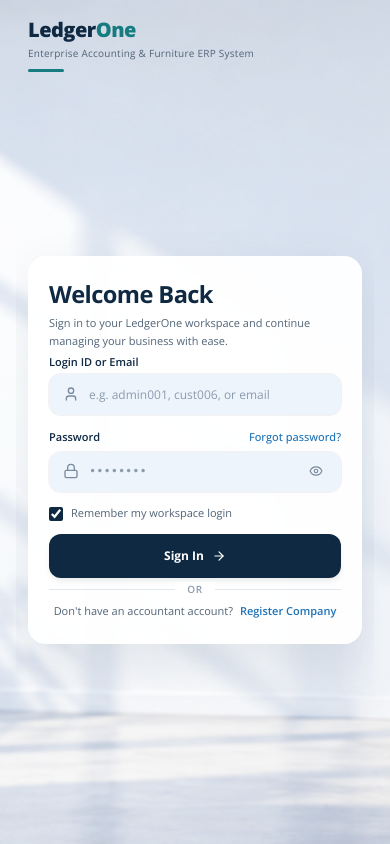
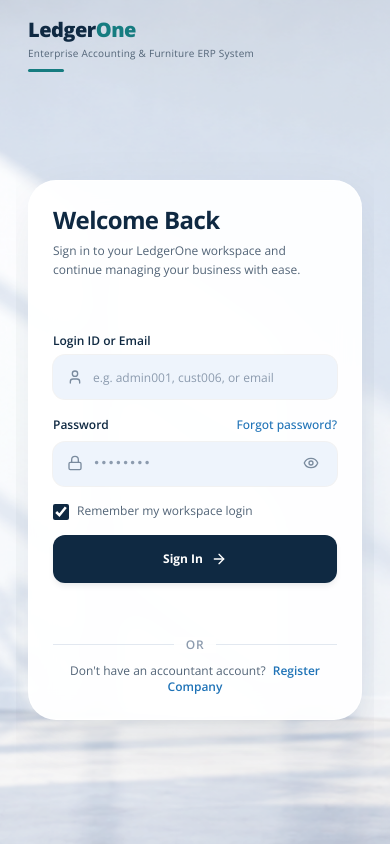
Before and after one commit to prathamrajbhar/LedgerOne, a Next.js app: page /login in a window 390 px wide. Built offline with nearby package versions, Linux system fonts and the light colour scheme.

Commit message:
style(auth): increase card height and decrease width matching reference card proportion

```diff
--- a/app/(auth)/layout.tsx
+++ b/app/(auth)/layout.tsx
@@ -124,7 +124,7 @@
 
           {/* Right Column: 5. LOGIN CARD */}
           <div className="col-span-1 lg:col-span-6 xl:col-span-5 flex justify-center lg:justify-end items-center w-full min-h-0">
-            <div className="w-full max-w-[540px] flex justify-center">
+            <div className="w-full max-w-[430px] sm:max-w-[440px] flex justify-center">
               {children}
             </div>
           </div>
--- a/app/(auth)/login/page.tsx
+++ b/app/(auth)/login/page.tsx
@@ -56,22 +56,22 @@
   };
 
   return (
-    <div className="w-full max-w-[540px] max-h-[calc(100dvh-50px)] max-h-[calc(100svh-50px)] bg-white/95 backdrop-blur-md shadow-[0_16px_50px_rgba(15,35,65,0.08)] border border-white/80 rounded-[clamp(18px,2.5vw,28px)] p-[clamp(16px,2.8vh,38px)] px-[clamp(20px,3.5vw,44px)] flex flex-col justify-between overflow-hidden">
+    <div className="w-full max-w-[430px] min-h-[540px] sm:min-h-[580px] lg:min-h-[610px] max-h-[calc(100dvh-40px)] bg-white/95 backdrop-blur-md shadow-[0_20px_60px_rgba(15,35,65,0.08)] border border-white/80 rounded-[28px] sm:rounded-[32px] p-6 sm:p-8 lg:p-9 flex flex-col justify-between overflow-hidden">
       {/* Header with Title & Subtitle */}
       <div className="flex-shrink-0">
-        <h2 className="text-[clamp(20px,2.8vh,28px)] font-bold text-[#0F2942] tracking-tight leading-tight">
+        <h2 className="text-2xl sm:text-[28px] font-bold text-[#0F2942] tracking-tight leading-tight">
           Welcome Back
         </h2>
-        <p className="text-[clamp(11px,1.25vh,13px)] text-[#526477] leading-relaxed mt-1">
-          Sign in to your LedgerOne workspace and continue<br className="hidden sm:inline" /> managing your business with ease.
+        <p className="text-xs sm:text-[13px] text-[#526477] leading-relaxed mt-1.5">
+          Sign in to your LedgerOne workspace and continue managing your business with ease.
         </p>
       </div>
 
       {/* Login Form */}
-      <form onSubmit={handleSubmit} className="space-y-[clamp(8px,1.4vh,16px)] pt-1 flex-1 flex flex-col justify-center min-h-0">
+      <form onSubmit={handleSubmit} className="space-y-4 pt-2 flex-1 flex flex-col justify-center min-h-0">
         {/* LOGIN ID FIELD */}
-        <div className="space-y-1">
-          <label className="text-[11px] sm:text-xs font-semibold text-[#0F2942] block">
+        <div className="space-y-1.5">
+          <label className="text-xs font-semibold text-[#0F2942] block">
             Login ID or Email
           </label>
           <div className="relative">
@@ -83,21 +83,21 @@
               placeholder="e.g. admin001, cust006, or email"
               value={loginId}
               onChange={(e) => setLoginId(e.target.value)}
-              className="w-full h-[clamp(38px,4.8vh,48px)] pl-10 pr-4 rounded-xl bg-[#EEF4FC] hover:bg-[#E8F0FA] focus:bg-white border-0 ring-1 ring-black/5 focus:ring-2 focus:ring-[#167C80]/30 text-xs sm:text-sm text-[#0F2942] placeholder:text-[#8C9BAE] transition-all outline-none"
+              className="w-full h-11 sm:h-12 pl-10 pr-4 rounded-xl bg-[#EEF4FC] hover:bg-[#E8F0FA] focus:bg-white border-0 ring-1 ring-black/5 focus:ring-2 focus:ring-[#167C80]/30 text-xs sm:text-sm text-[#0F2942] placeholder:text-[#8C9BAE] transition-all outline-none"
               required
             />
           </div>
         </div>
 
         {/* PASSWORD FIELD */}
-        <div className="space-y-1">
+        <div className="space-y-1.5">
           <div className="flex items-center justify-between">
-            <label className="text-[11px] sm:text-xs font-semibold text-[#0F2942] block">
+            <label className="text-xs font-semibold text-[#0F2942] block">
               Password
             </label>
             <Link
               href="/forgot-password"
-              className="text-[11px] sm:text-xs text-[#1F73B7] hover:underline font-medium py-0.5"
+              className="text-xs text-[#1F73B7] hover:underline font-medium py-0.5"
             >
               Forgot password?
             </Link>
@@ -111,7 +111,7 @@
               placeholder="••••••••"
               value={password}
               onChange={(e) => setPassword(e.target.value)}
-              className="w-full h-[clamp(38px,4.8vh,48px)] pl-10 pr-10 rounded-xl bg-[#EEF4FC] hover:bg-[#E8F0FA] focus:bg-white border-0 ring-1 ring-black/5 focus:ring-2 focus:ring-[#167C80]/30 text-xs sm:text-sm text-[#0F2942] placeholder:text-[#8C9BAE] transition-all outline-none font-mono"
+              className="w-full h-11 sm:h-12 pl-10 pr-10 rounded-xl bg-[#EEF4FC] hover:bg-[#E8F0FA] focus:bg-white border-0 ring-1 ring-black/5 focus:ring-2 focus:ring-[#167C80]/30 text-xs sm:text-sm text-[#0F2942] placeholder:text-[#8C9BAE] transition-all outline-none font-mono"
               required
             />
             <button
@@ -120,7 +120,7 @@
               className="absolute right-3.5 top-1/2 -translate-y-1/2 text-[#7A8B9E] hover:text-[#0F2942] transition-colors p-1"
               aria-label={showPassword ? "Hide password" : "Show password"}
             >
-              {showPassword ? <EyeOff className="h-3.5 w-3.5 sm:h-4 sm:w-4" /> : <Eye className="h-3.5 w-3.5 sm:h-4 sm:w-4" />}
+              {showPassword ? <EyeOff className="h-4 w-4" /> : <Eye className="h-4 w-4" />}
             </button>
           </div>
         </div>
@@ -133,11 +133,11 @@
             name="remember"
             checked={rememberMe}
             onChange={(e) => setRememberMe(e.target.checked)}
-            className="h-3.5 w-3.5 sm:h-4 sm:w-4 rounded border-gray-300 text-[#0F2942] accent-[#0F2942] cursor-pointer"
+            className="h-4 w-4 rounded border-gray-300 text-[#0F2942] accent-[#0F2942] cursor-pointer"
           />
           <label
             htmlFor="remember"
-            className="text-[11px] sm:text-xs text-[#526477] cursor-pointer select-none"
+            className="text-xs text-[#526477] cursor-pointer select-none"
           >
             Remember my workspace login
           </label>
@@ -147,19 +147,19 @@
         <button
           type="submit"
           disabled={loading}
-          className="w-full h-[clamp(42px,5.2vh,52px)] bg-[#0F2942] hover:bg-[#163859] text-white font-bold rounded-xl shadow-md text-xs sm:text-sm flex items-center justify-center gap-2 transition-all mt-1 sm:mt-2 disabled:opacity-70 disabled:cursor-not-allowed cursor-pointer active:scale-[0.99] flex-shrink-0"
+          className="w-full h-12 sm:h-[50px] bg-[#0F2942] hover:bg-[#163859] text-white font-bold rounded-xl shadow-md text-xs sm:text-sm flex items-center justify-center gap-2 transition-all mt-2 disabled:opacity-70 disabled:cursor-not-allowed cursor-pointer active:scale-[0.99] flex-shrink-0"
         >
           <span>{loading ? "Signing in..." : "Sign In"}</span>
-          {!loading && <ArrowRight className="h-3.5 w-3.5 sm:h-4 sm:w-4" />}
+          {!loading && <ArrowRight className="h-4 w-4" />}
         </button>
       </form>
 
       {/* DIVIDER */}
-      <div className="relative my-1 sm:my-2 flex-shrink-0">
+      <div className="relative my-2 sm:my-3 flex-shrink-0">
         <div className="absolute inset-0 flex items-center">
           <span className="w-full border-t border-[#E2E8F0]" />
         </div>
-        <div className="relative flex justify-center text-[10px] sm:text-xs uppercase">
+        <div className="relative flex justify-center text-xs uppercase">
           <span className="bg-white/95 px-3 text-[#8C9BAE] font-semibold tracking-wider">
             OR
           </span>
@@ -167,7 +167,7 @@
       </div>
 
       {/* REGISTRATION */}
-      <div className="text-center text-[11px] sm:text-xs text-[#526477] pt-0.5 flex-shrink-0">
+      <div className="text-center text-xs text-[#526477] pt-0.5 flex-shrink-0">
         Don&apos;t have an accountant account?{" "}
         <Link
           href="/sign-up"
```
